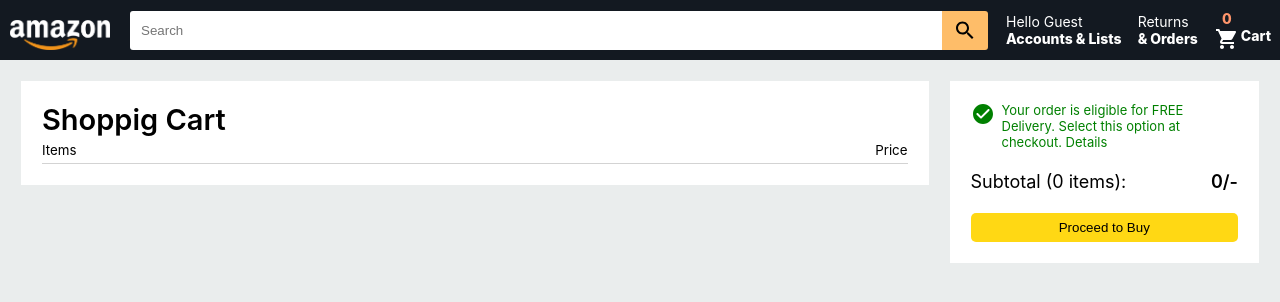
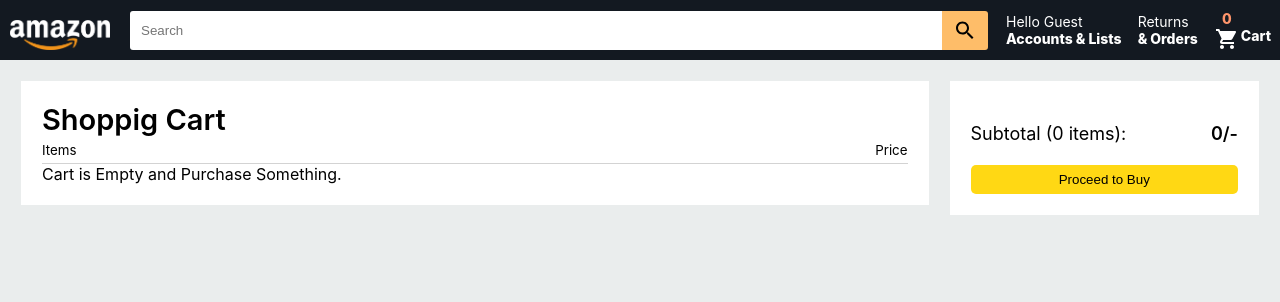
Before and after one commit to kkp785216/amazon-challenge, a Next.js app: page /checkout in a window 1280 px wide. Shown: the top 302 px of the page. Built offline with nearby package versions, Linux system fonts and the light colour scheme.

Commit message:
how many item added to cart showing by overlay on add to cart button

```diff
--- a/Components/Products/CheckoutProduct.js
+++ b/Components/Products/CheckoutProduct.js
@@ -20,7 +20,7 @@ const CheckoutProduct = (props) => {
       <div className='checkout__products__right'>
         <div className='checkout__products__content'>
           <div>
-            <span className='checkout__products__name'>{name}{sno}</span>
+            <span className='checkout__products__name'>{name}</span>
             <span className="checkout__products__rating">
               {[...new Array(5)].map((e, i) => (
                 rating > i ? <StarIcon key={i}/> : <StarBorderIcon key={i}/>
--- a/Components/Products/HomeProducts/HomeProduct1.js
+++ b/Components/Products/HomeProducts/HomeProduct1.js
@@ -27,7 +27,11 @@ const HomeProductsLayout = (props) => {
             </div>
             <img className='home__products__img' src={imgUrl} alt={name} />
             <span className='home__products__name'>{name}</span>
-            <span className='home__products__cartBtn' onClick={addToCart}>Add to Cart</span>
+            <span className='home__products__cartBtn' onClick={addToCart}>
+                Add to Cart
+                {state.cart.filter(a => id === a.id).length >= 1 &&
+                    <span className='home__products__cartBtn__itemoverlay'>{state.cart.filter(a => id === a.id).length}</span>}
+            </span>
         </div>
     )
 }
--- a/pages/checkout.js
+++ b/pages/checkout.js
@@ -21,7 +21,7 @@ const checkout = () => {
             <small>Price</small>
           </div>
           <div className="checkout__products">
-            {state.cart.map((e, i)=>(
+            {state.cart.length >= 1 ? state.cart.map((e, i) => (
               <CheckoutProduct
                 key={e.sno}
                 imgUrl={e.imgUrl}
@@ -30,17 +30,21 @@ const checkout = () => {
                 price={e.price}
                 sno={e.sno}
               />
-            ))}
+            )) :
+              <div className='checkout__empty__cart'>
+                <span>Cart is Empty and Purchase Something.</span>
+              </div>
+            }
           </div>
         </div>
         <div className="checkout__right">
-          <div className="checkout__alert">
+          {state.cart.reduce((a, b) => a + parseInt(b.price), 0) >= 5000 && <div className="checkout__alert">
             <CheckCircleRoundedIcon />
             <span>Your order is eligible for FREE Delivery. Select this option at checkout. Details</span>
-          </div>
+          </div>}
           <div className="checkout__subtotal">
             <span className='subtotal__items'>Subtotal ({state.cart.length} items):</span>
-            <span className='subtotal__price'>{state.cart.reduce((a,b) => a + parseInt(b.price), 0)}/-</span>
+            <span className='subtotal__price'>{state.cart.reduce((a, b) => a + parseInt(b.price), 0)}/-</span>
           </div>
           <button className="subtotal__buyBtn">Proceed to Buy</button>
         </div>
--- a/styles/Home.scss
+++ b/styles/Home.scss
@@ -115,10 +115,23 @@
                     display: block;
                     margin-top: 11px;
                     cursor: pointer;
+                    position: relative;
 
                     &:hover {
                         background-color: #ffac3e;
                         border-color: #fda129;
+                    }
+
+                    .home__products__cartBtn__itemoverlay{
+                        position: absolute;
+                        top: -10px;
+                        right: -10px;
+                        background: #dd820b;
+                        line-height: 14px;
+                        display: flex;
+                        padding: 2px 7px;
+                        border-radius: 100%;
+                        box-shadow: 0px 1px 2px #0000007a;
                     }
                 }
             }
```
